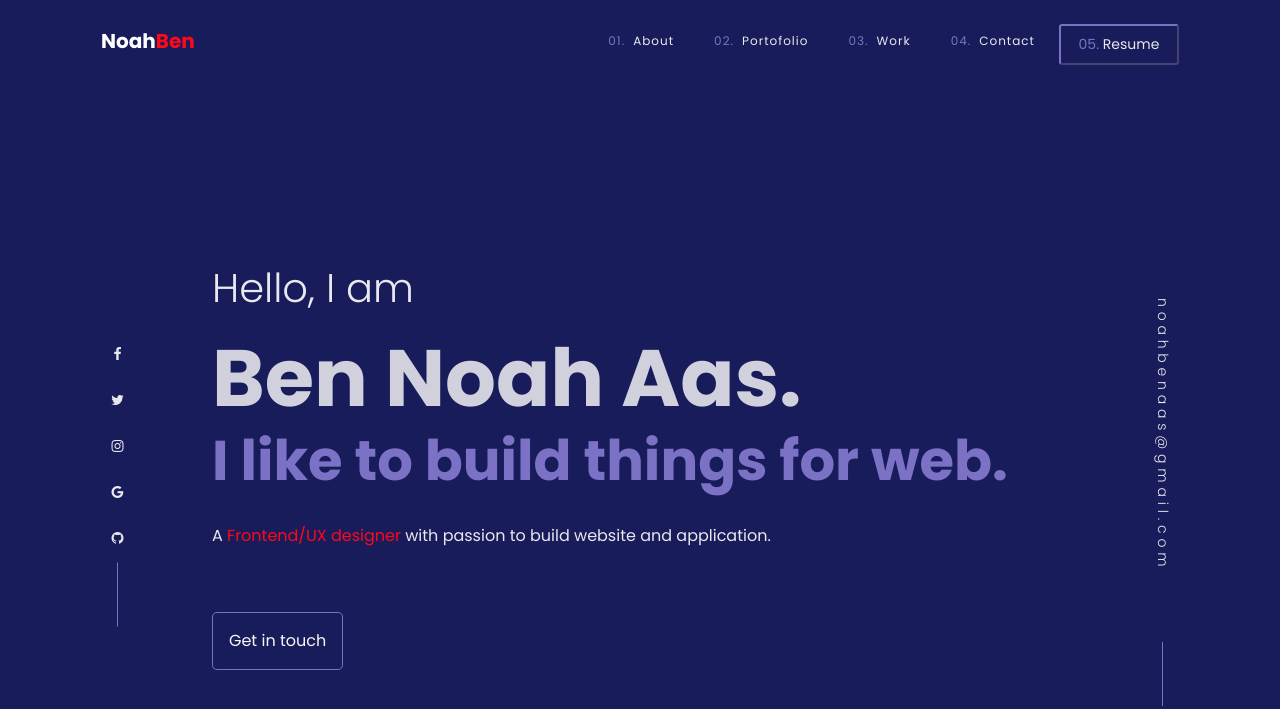
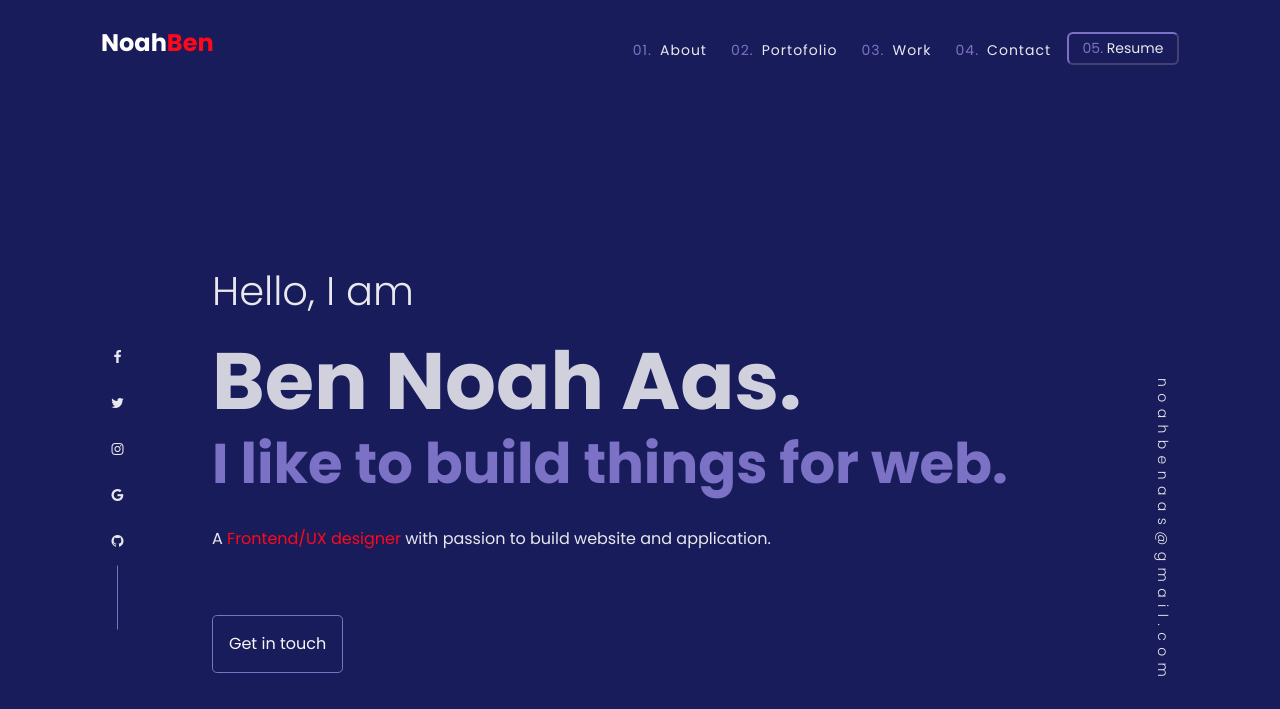
Before and after one commit to benoah/portofolio, a plain HTML site: page index.html in a window 1280 px wide. Shown: the top 709 px of the page. Drawn offline with nearby package versions, Linux system fonts and the light colour scheme.

Commit message:
upadtet jumbotron

```diff
--- a/css/_jumbotron.css
+++ b/css/_jumbotron.css
@@ -78,8 +78,8 @@
   .socialIconMail {
     transform: rotate(90deg);
     position: sticky;
-    top: 40%;
-    letter-spacing: 0.3rem;
+    top: 50%;
+    letter-spacing: 0.4rem;
     font-size: 14px;
     color: #e8e8ee;
     font-weight: 200;
@@ -98,7 +98,7 @@
   .linemail {
     position: absolute;
     right: 50%;
-    top: 78%;
+    top: 90%;
     bottom: 0;
     width: 1px;
     height: 64px;
--- a/css/_nav.css
+++ b/css/_nav.css
@@ -7,7 +7,7 @@
 }
 
 .navbar-brand {
-  font-size: 20px;
+  font-size: 24px;
   color: #f7f7f8;
   font-weight: bold;
 }
@@ -19,15 +19,9 @@
 .navbar-dark .navbar-nav .nav-link {
   color: #e8e8ee;
   font-size: 16px;
-  text-align: center;
-}
-
-.navbar-dark .navbar-nav .nav-link {
-  color: #e8e8ee;
-  font-size: 16px;
-  text-align: center;
-  margin-right: 8px;
-  padding: 16px;
+  display: block;
+  margin: auto;
+  margin-top: 16px;
 }
 
 .navbar-dark .navbar-nav .nav-link span {
@@ -56,9 +50,9 @@
   white-space: pre-line;
   width: 120px;
   display: block;
-  margin: auto;
   margin-top: 16px;
 }
+
 .btn-sm span {
   color: #7b72c6;
 }
@@ -77,14 +71,14 @@
   }
 
   #navbarSupportedContent li > a {
-    font-size: 12px;
+    font-size: 14px;
     color: #e8e8ee;
     letter-spacing: 1px;
-    color: ;
     font-weight: 400;
     position: relative;
     z-index: 1;
     text-decoration: none;
+    margin-right: 8px;
   }
   #navbarSupportedContent li > a::before {
     position: absolute;
@@ -113,9 +107,11 @@
     -ms-transform-origin: left center;
     transform-origin: left center;
   }
-
   .btn-sm {
-    padding: 8px;
-    margin-top: 8px;
+    margin: auto;
+    padding: 4px;
+    width: 112px;
+    margin-top: 16px;
+    border-radius: 6px;
   }
 }
```
Also changed, not shown: index.html (+0 -1 lines).
